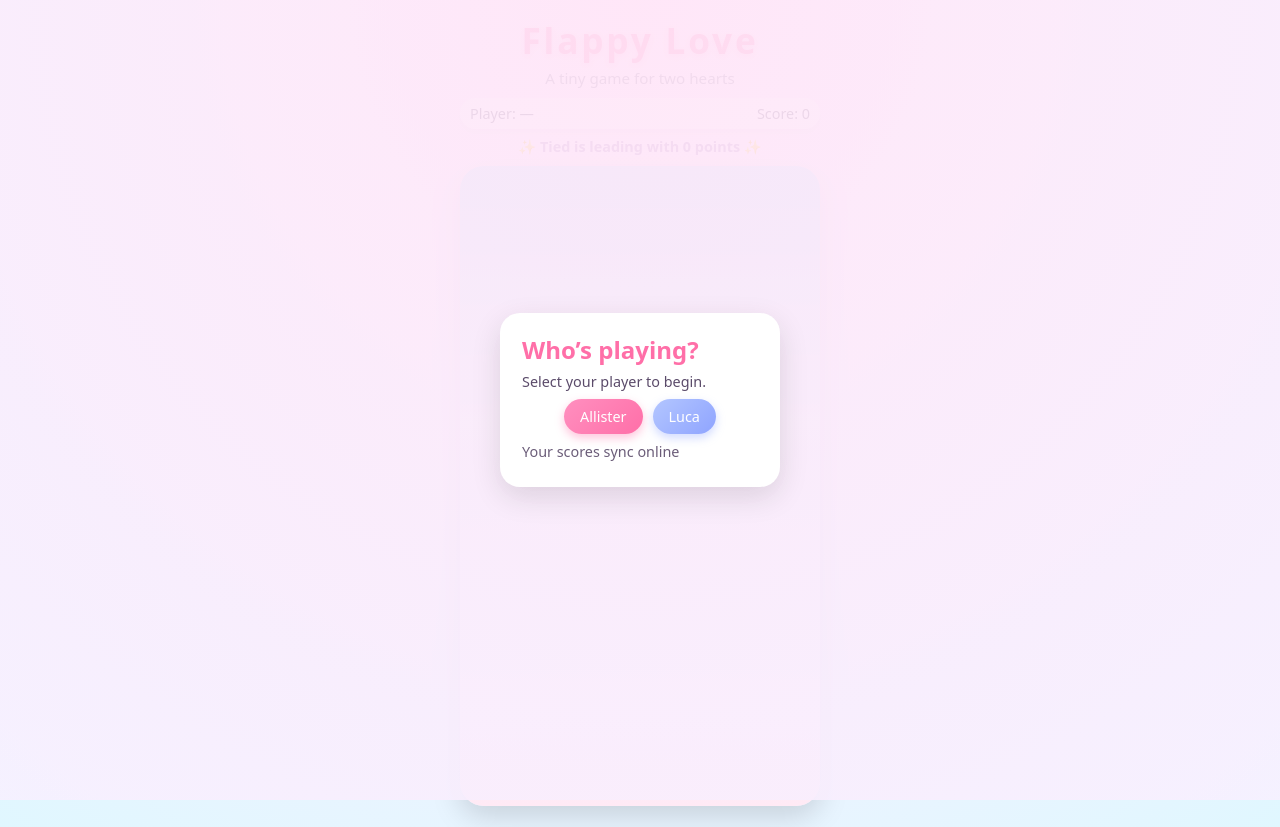
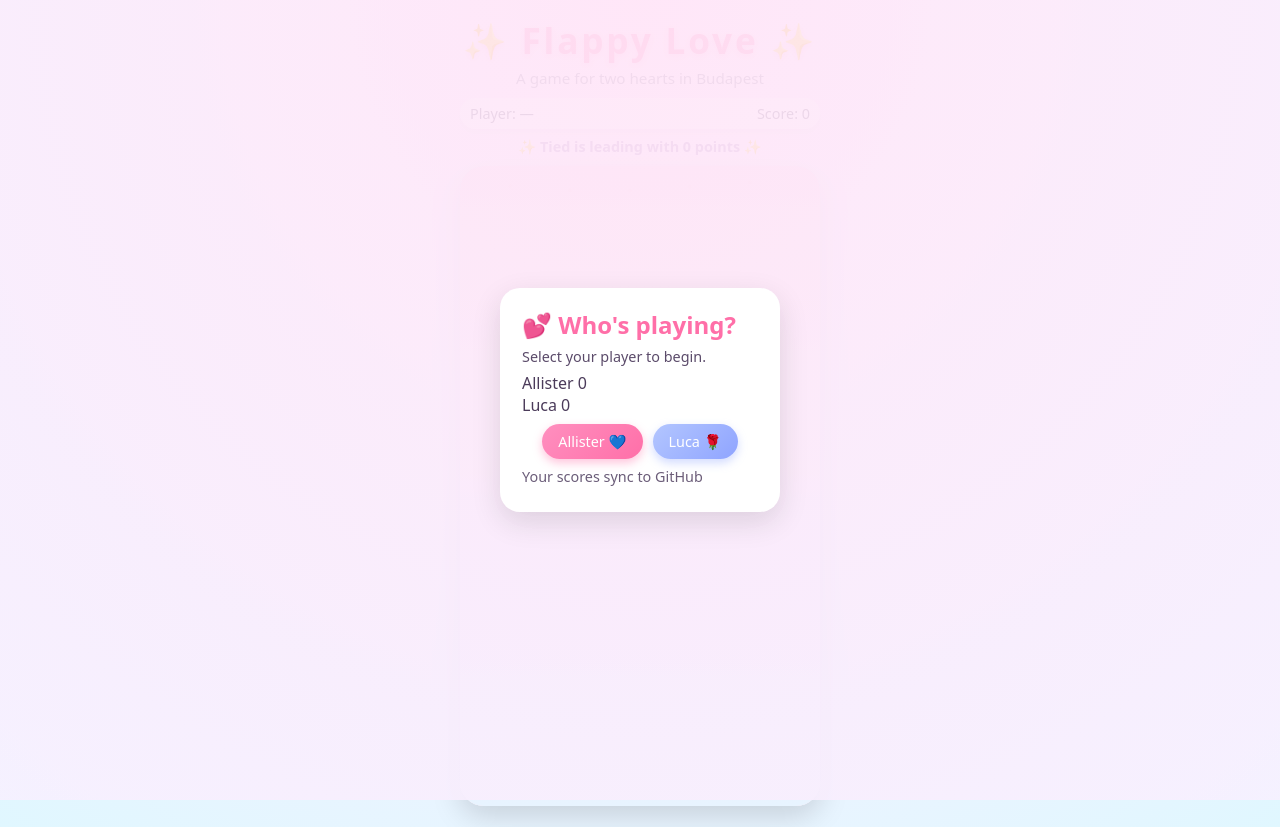
Before and after one commit to allisterluca/flappylove, a plain HTML site: page index.html in a window 1280 px wide. Drawn offline with Linux system fonts and the light colour scheme.

Commit message:
Update index.html

```diff
--- a/index.html
+++ b/index.html
@@ -11,8 +11,8 @@
 
   <div class="game-wrapper">
 
-    <h1 class="title">Flappy Love</h1>
-    <p class="subtitle">A tiny game for two hearts</p>
+    <h1 class="title">✨ Flappy Love ✨</h1>
+    <p class="subtitle">A game for two hearts in Budapest</p>
 
     <div class="info-bar">
       <span id="currentPlayerLabel">Player: —</span>
@@ -27,22 +27,32 @@
   <!-- PLAYER SELECTION OVERLAY -->
   <div id="playerOverlay" class="overlay">
     <div class="overlay-card">
-      <h2>Who’s playing?</h2>
+      <h2>💕 Who's playing?</h2>
       <p>Select your player to begin.</p>
 
-      <div class="button-row">
-        <button id="allisterBtn" class="btn primary">Allister</button>
-        <button id="lucaBtn" class="btn secondary">Luca</button>
+      <div class="leaderboard">
+        <div class="leaderboard-item">
+          <span class="player-name">Allister</span>
+          <span class="player-score" id="allisterScore">0</span>
+        </div>
+        <div class="leaderboard-item">
+          <span class="player-name">Luca</span>
+          <span class="player-score" id="lucaScore">0</span>
+        </div>
       </div>
 
-      <p class="tiny-note bottom-note">Your scores sync online</p>
+      <div class="button-row">
+        <button id="allisterBtn" class="btn primary">Allister 💙</button>
+        <button id="lucaBtn" class="btn secondary">Luca 🌹</button>
+      </div>
+
+      <p class="tiny-note bottom-note">Your scores sync to GitHub</p>
     </div>
   </div>
 
   <script src="game.js"></script>
 
   <script>
-    // Hook buttons to selectPlayer()
     document.getElementById("allisterBtn").onclick = () => {
       selectPlayer("Allister");
     };
```
